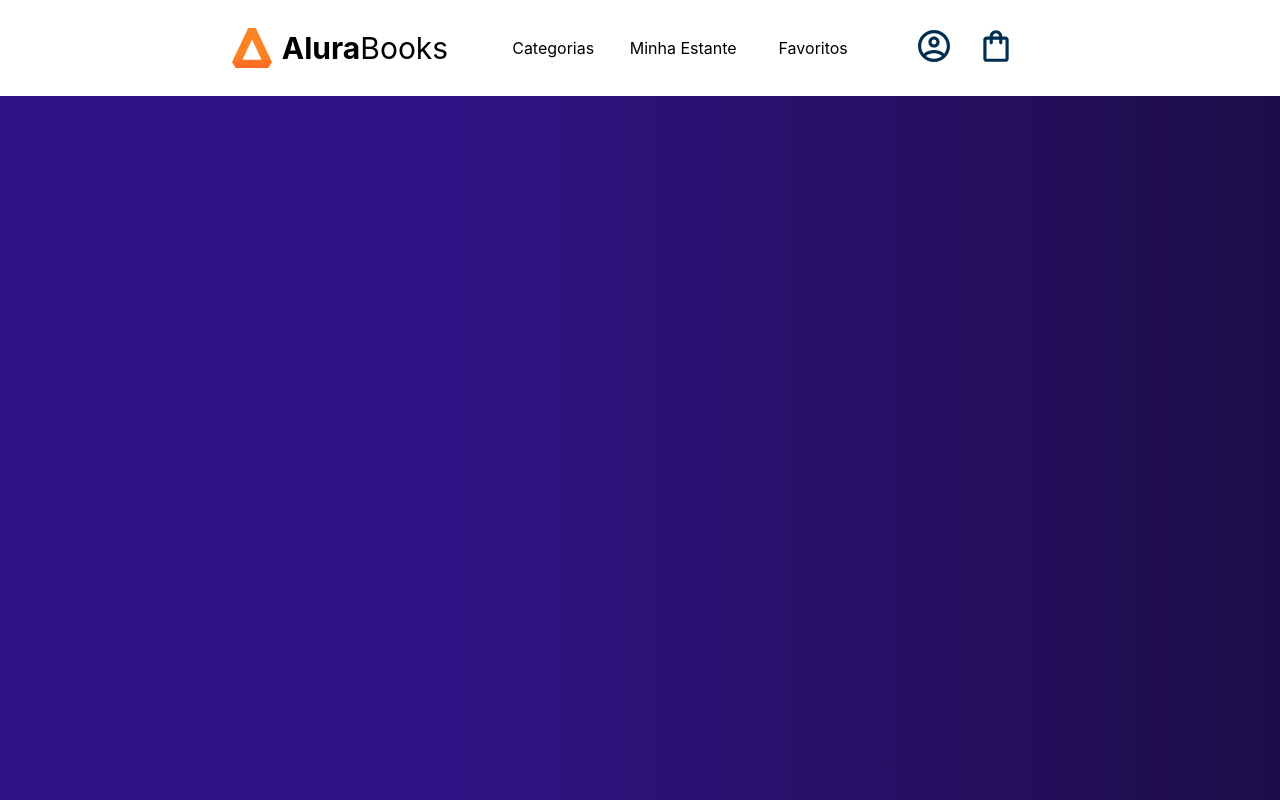
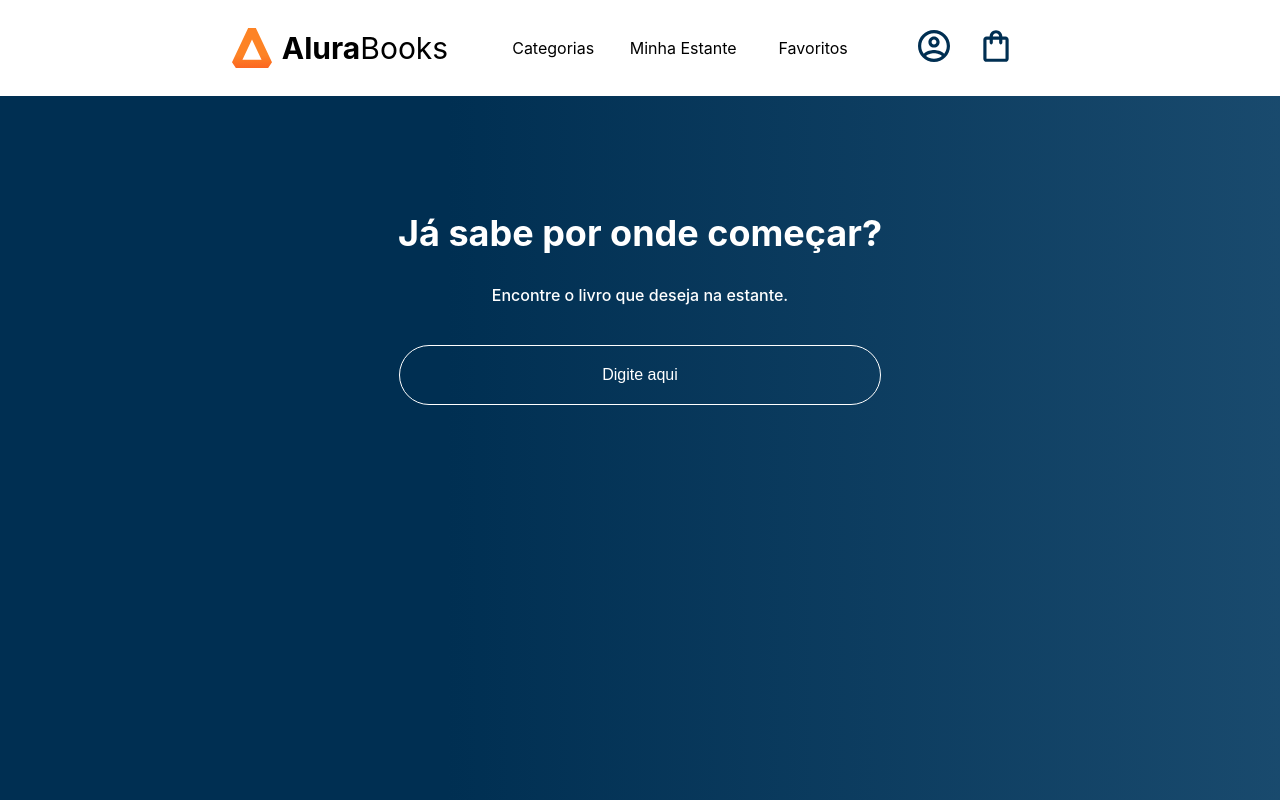
Before and after one commit to VictorCrepaldiGomes/e-bookAlura, a React (Create React App) app: page / in a window 1280 px wide. Built offline with nearby package versions, Linux system fonts and the light colour scheme.

Commit message:
melhorias na pagina

```diff
--- a/src/App.css
+++ b/src/App.css
@@ -1,7 +1,10 @@
 .App {
   width: 100vw;
   height: 100vh;
-  background-image: linear-gradient(90deg, #321385 35%, #07070a 165%);
+  background-image: linear-gradient(90deg, #002F52 35%, #326589 165%);
+  text-align: center;
+  min-height: 100vh; /* Garante que o fundo cubra toda a altura da página */
+
 
 }
 
--- a/src/App.js
+++ b/src/App.js
@@ -1,6 +1,7 @@
 import './App.css';
 import Icones from './componentes/Icones/Icones';
 import Logo from './componentes/Logo/Logo';
+import Pesquisa from './componentes/Pesquisa/Pesquisa';
 import OpcoesHeader from './OpcoesHeader/Opcoes';
 
 
@@ -14,7 +15,13 @@ function App() {
         <Logo />
         <OpcoesHeader />
         <Icones />
+
       </header>
+
+
+      <Pesquisa />
+
+
     </div>
   );
 }
--- /dev/null
+++ b/src/componentes/Input/Input.css
@@ -0,0 +1,16 @@
+.botao {
+    border: 1px solid #FFF; /* Corrigido de order para border */
+    background: transparent;
+    padding: 20px 140px;
+    border-radius: 50px;
+    width: 200px;
+    color: hsl(0, 0%, 100%);
+    font-size: 16px;
+    margin-bottom: 10px;
+}
+
+.botao::placeholder {
+    color: #FFF;
+    font-size: 16px;
+    text-align: center;
+}
--- /dev/null
+++ b/src/componentes/Input/Input.js
@@ -0,0 +1,16 @@
+import './Input.css'
+
+
+function Input() {
+    return (
+
+        <input className='botao' placeholder="Digite aqui" />
+    )
+}
+
+
+
+
+
+
+export default Input
--- /dev/null
+++ b/src/componentes/Pesquisa/Pesquisa.js
@@ -0,0 +1,42 @@
+import styled from 'styled-components';
+import Input from '../Input/Input';
+
+const PesquisaContainer = styled.div`
+        background-image: linear-gradient(90deg, #002F52 35%, #326589 165%);
+        color: #FFF;
+        text-align: center;
+        padding: 85px 0;
+        height: 270px;
+        width: 100%;
+        flex-direction: column;
+        align-items: center;
+        justify-content: center;
+
+`;
+
+const Titulo = styled.h2`
+        color: #FFF;
+        font-size: 36px;
+        text-align: center;
+        width: 100%;
+`;
+
+const Subtitulo = styled.h3`
+        font-size: 16px;
+        font-weight: 500;
+        margin-bottom: 40px;
+`;
+
+function Pesquisa() {
+  return (
+    <PesquisaContainer>
+      <section className='Pesquisa'>
+        <Titulo>Já sabe por onde começar?</Titulo>
+        <Subtitulo>Encontre o livro que deseja na estante.</Subtitulo>
+        <Input placeholder='Digite aqui' />
+      </section>
+    </PesquisaContainer>
+  );
+}
+
+export default Pesquisa;
--- a/src/index.css
+++ /dev/null
@@ -1,13 +0,0 @@
-body {
-  margin: 0;
-  font-family: -apple-system, BlinkMacSystemFont, 'Segoe UI', 'Roboto', 'Oxygen',
-    'Ubuntu', 'Cantarell', 'Fira Sans', 'Droid Sans', 'Helvetica Neue',
-    sans-serif;
-  -webkit-font-smoothing: antialiased;
-  -moz-osx-font-smoothing: grayscale;
-}
-
-code {
-  font-family: source-code-pro, Menlo, Monaco, Consolas, 'Courier New',
-    monospace;
-}
--- a/src/index.js
+++ b/src/index.js
@@ -1,12 +1,30 @@
 import React from 'react';
 import ReactDOM from 'react-dom/client';
-import './index.css';
 import App from './App';
 import reportWebVitals from './reportWebVitals';
+import { createGlobalStyle } from 'styled-components';
+
+const GlobalStyle = createGlobalStyle`
+  body {
+  margin: 0;
+  font-family: -apple-system, BlinkMacSystemFont, 'Segoe UI', 'Roboto', 'Oxygen',
+    'Ubuntu', 'Cantarell', 'Fira Sans', 'Droid Sans', 'Helvetica Neue',
+    sans-serif;
+  -webkit-font-smoothing: antialiased;
+  -moz-osx-font-smoothing: grayscale;
+}
+
+code {
+  font-family: source-code-pro, Menlo, Monaco, Consolas, 'Courier New',
+    monospace;
+}
+
+`;
 
 const root = ReactDOM.createRoot(document.getElementById('root'));
 root.render(
   <React.StrictMode>
+    <GlobalStyle />
     <App />
   </React.StrictMode>
 );
```
